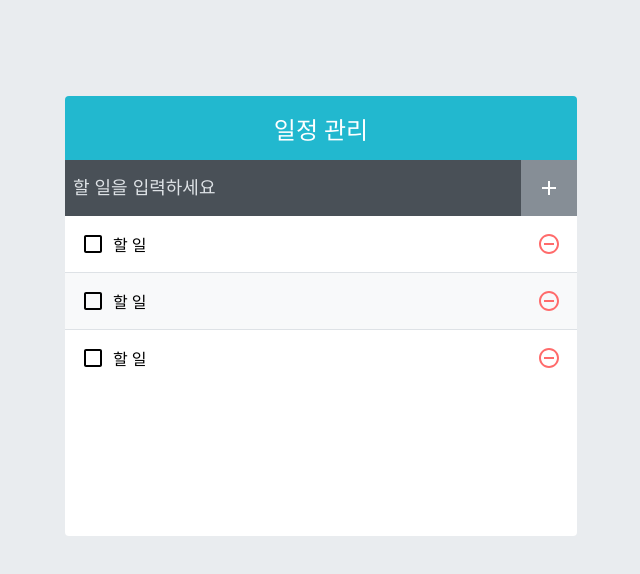
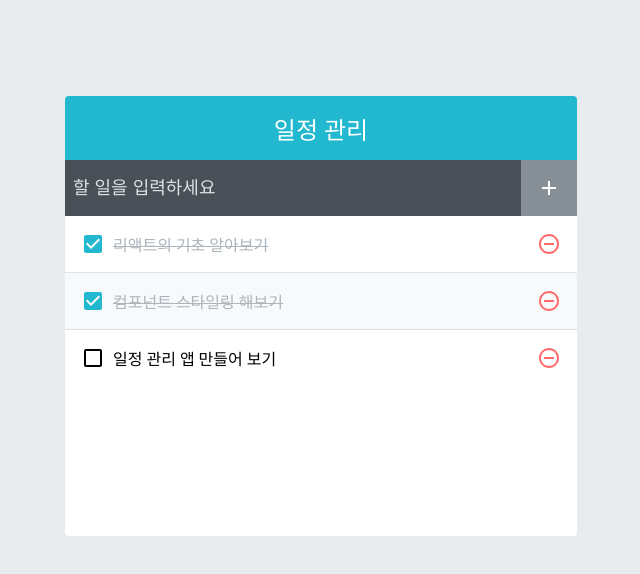
Before and after one commit to jooneei17/AWS_fullstack_react_first, a React (Create React App) app: page / in a window 1280 px wide. Shown: the top 574 px of the page, without its empty margins (319-959 px from the left). Built offline with nearby package versions, Linux system fonts and the light colour scheme.

Commit message:
할 일 리스트 추가, 삭제, 수정 기능 추가

```diff
--- a/src/App.js
+++ b/src/App.js
@@ -1,12 +1,54 @@
 import TodoInsert from './components/TodoInsert';
 import TodoTemplate from './components/TodoTemplate';
 import TodoList from './components/TodoList';
+import { useCallback, useRef, useState } from 'react';
 
 const App = () => {
+  const [todos, setTodos] = useState([
+    { id: 1, text: '리액트의 기초 알아보기', checked: true },
+    { id: 2, text: '컴포넌트 스타일링 해보기', checked: true },
+    { id: 3, text: '일정 관리 앱 만들어 보기', checked: false },
+  ]);
+
+  //교유값으로 사용될 id
+  //ref를 사용하여 변수 담기
+  const nextId = useRef(4);
+
+  const onInsert = useCallback(
+    (text) => {
+      const todo = {
+        id: nextId.current,
+        text,
+        checked: false,
+      };
+      setTodos(todos.concat(todo));
+      nextId.current += 1; //nextId 1씩 더하기
+    },
+    [todos],
+  );
+
+  const onRemove = useCallback(
+    (id) => {
+      setTodos(todos.filter((todo) => todo.id !== id));
+    },
+    [todos],
+  );
+
+  const onToggle = useCallback(
+    (id) => {
+      setTodos(
+        todos.map((todo) =>
+          todo.id === id ? { ...todo, checked: !todo.checked } : todo,
+        ),
+      );
+    },
+    [todos],
+  );
+
   return (
     <TodoTemplate>
-      <TodoInsert />
-      <TodoList />
+      <TodoInsert onInsert={onInsert} />
+      <TodoList todos={todos} onRemove={onRemove} onToggle={onToggle} />
     </TodoTemplate>
   );
 };
--- a/src/components/TodoInsert.js
+++ b/src/components/TodoInsert.js
@@ -1,12 +1,33 @@
-import React from 'react';
+import React, { useCallback, useState } from 'react';
 import { MdAdd } from 'react-icons/md';
 import './TodoInsert.scss';
 
-const TodoInsert = () => {
+const TodoInsert = ({ onInsert }) => {
+  const [value, setValue] = useState('');
+
+  const onChange = useCallback((e) => {
+    setValue(e.target.value);
+    console.log(e.target.value);
+  }, []);
+
+  const onSubmit = useCallback(
+    (e) => {
+      onInsert(value);
+      setValue(''); //value 값 초기화
+
+      // submit 이벤트로 새로고침 발생 -> 이를 방지
+      e.preventDefault();
+    },
+    [onInsert, value],
+  );
   return (
-    <form className="TodoInsert">
-      <input placeholder="할 일을 입력하세요" />
-      <button>
+    <form className="TodoInsert" onSubmit={onSubmit}>
+      <input
+        placeholder="할 일을 입력하세요"
+        value={value}
+        onChange={onChange}
+      />
+      <button type="submit">
         <MdAdd />
       </button>
     </form>
--- a/src/components/TodoList.js
+++ b/src/components/TodoList.js
@@ -1,12 +1,17 @@
 import TodoListItem from './TodoListItem';
 import './TodoList.scss';
 
-const TodoList = () => {
+const TodoList = ({ todos, onRemove, onToggle }) => {
   return (
     <div className="TodoList">
-      <TodoListItem />
-      <TodoListItem />
-      <TodoListItem />
+      {todos.map((todo) => (
+        <TodoListItem
+          todo={todo}
+          key={todo.id}
+          onRemove={onRemove}
+          onToggle={onToggle}
+        />
+      ))}
     </div>
   );
 };
--- a/src/components/TodoListItem.js
+++ b/src/components/TodoListItem.js
@@ -5,15 +5,17 @@
   MdCheckBox,
   MdRemoveCircleOutline,
 } from 'react-icons/md';
+import cn from 'classnames';
 
-const TodoListItems = () => {
+const TodoListItems = ({ todo, onRemove, onToggle }) => {
+  const { id, text, checked } = todo;
   return (
     <div className="TodoListItem">
-      <div className="checkbox">
-        <MdCheckBoxOutlineBlank />
-        <div className="text">할 일</div>
+      <div className={cn('checkbox', { checked })} onClick={() => onToggle(id)}>
+        {checked ? <MdCheckBox /> : <MdCheckBoxOutlineBlank />}
+        <div className="text">{text}</div>
       </div>
-      <div className="remove">
+      <div className="remove" onClick={() => onRemove(id)}>
         <MdRemoveCircleOutline />
       </div>
     </div>
```
